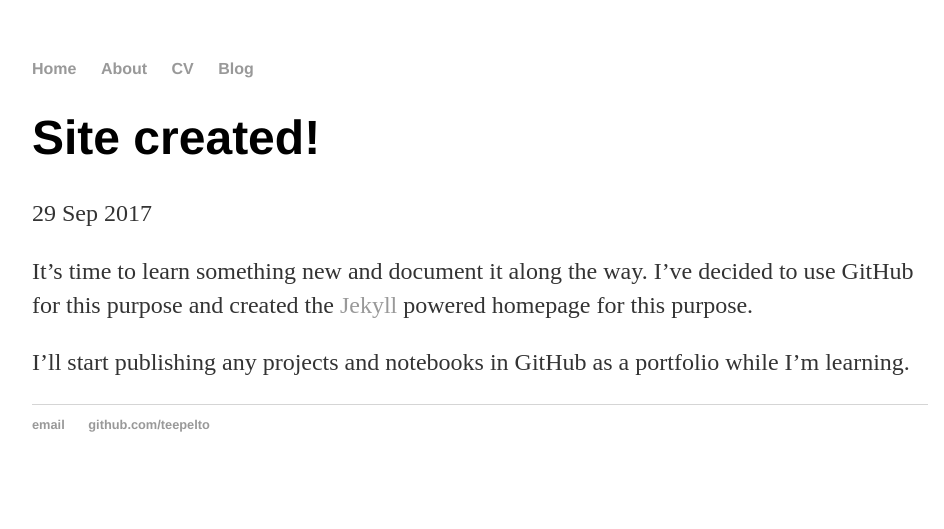
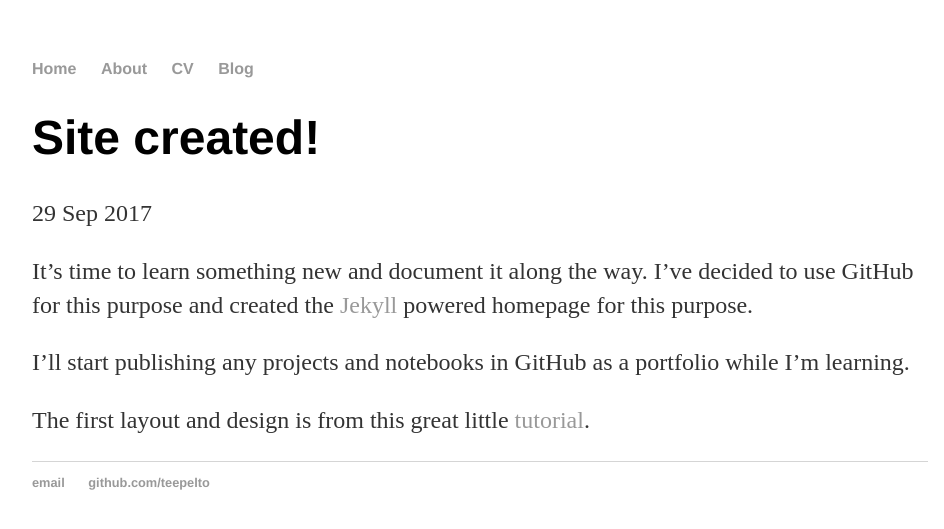
Before and after one commit to teepelto/teepelto.github.io, a Jekyll site: the page built from _posts/2017-09-29-site-launched.md, in a window 1280 px wide. Shown: the top 529 px of the page, without its empty margins (160-1104 px from the left). Built offline with Jekyll 4.4.1, drawn with Linux system fonts in a browser that asks for light colours.

Commit message:
Update 2017-09-29-site-launched.md

```diff
--- a/_posts/2017-09-29-site-launched.md
+++ b/_posts/2017-09-29-site-launched.md
@@ -7,3 +7,5 @@ date: 2017-09-29
 It's time to learn something new and document it along the way. I've decided to use GitHub for this purpose and created the [Jekyll](http://jekyllrb.com) powered homepage for this purpose.
 
 I'll start publishing any projects and notebooks in GitHub as a portfolio while I'm learning.
+
+The first layout and design is from this great little [tutorial](http://jmcglone.com/guides/github-pages/).
```
